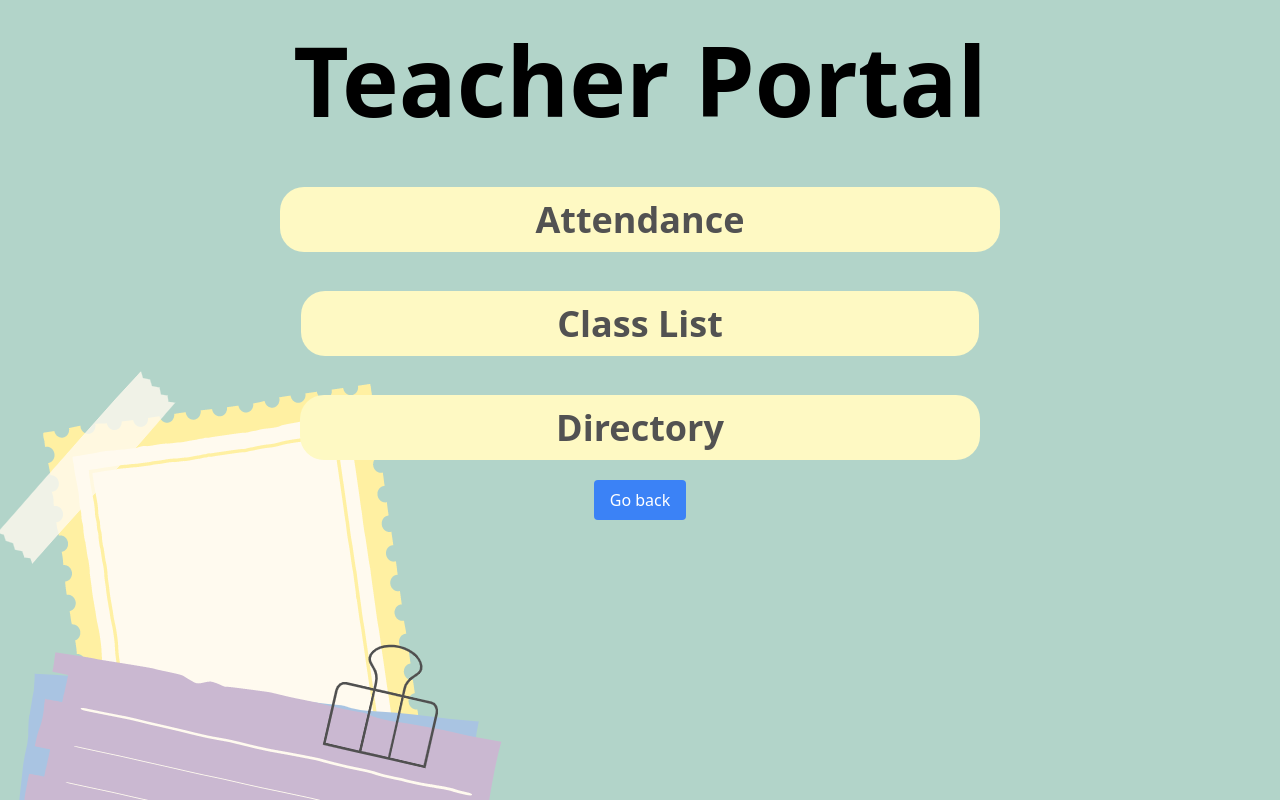
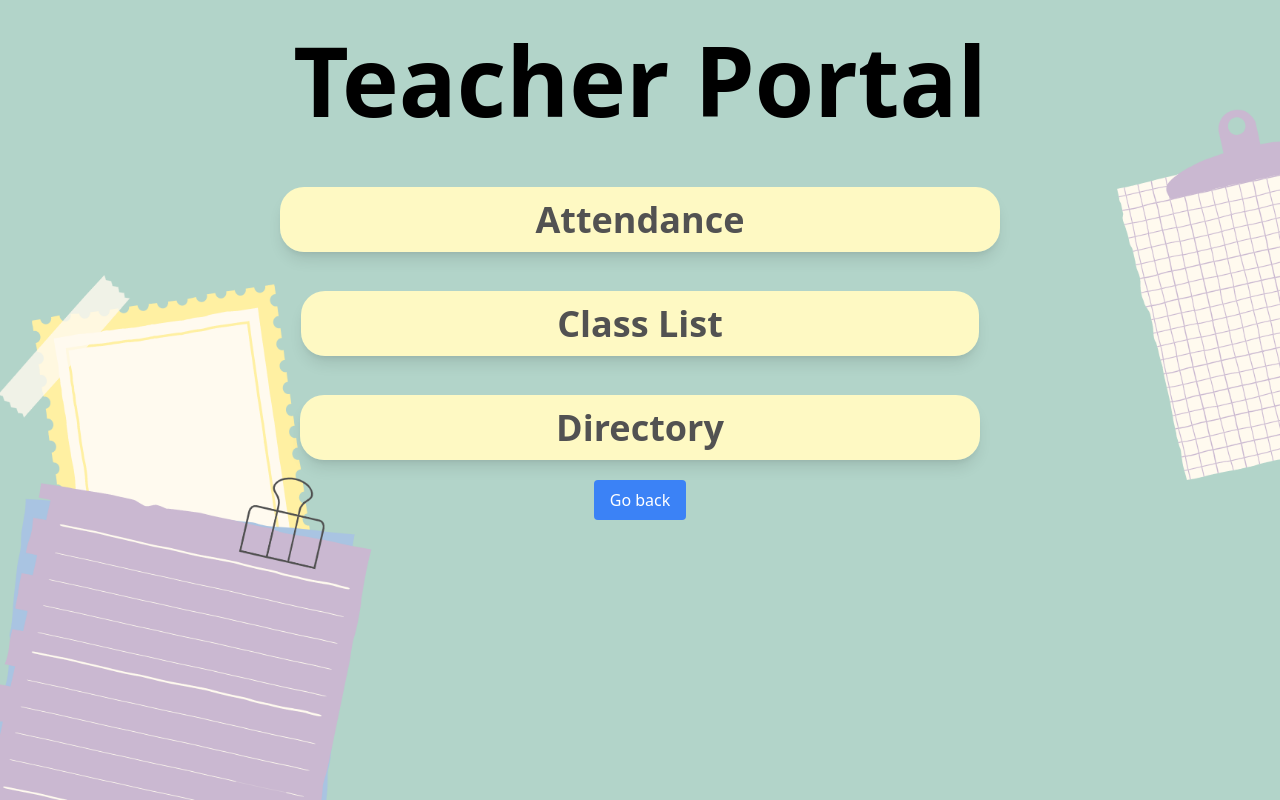
Before and after one commit to vianneyp72/glvn-website-1, a Next.js app: page /TeacherPortal in a window 1280 px wide. Built offline with nearby package versions, Linux system fonts and the light colour scheme.

Commit message:
Parent Portal setup

```diff
--- a/components/NavBarParents.js
+++ b/components/NavBarParents.js
@@ -5,7 +5,7 @@ import Image from 'next/image'
 function Navbar() {
   const { user } = useUser();
   return (
-    <nav className="flex justify-between items-center px-5 mx-10 my-2">
+    <nav className="flex justify-between items-center px-5 mx-10 py-2">
       <div>
         <Image
           src="/GLVN_Minimal_small.png"
--- a/pages/ParentPortal.js
+++ b/pages/ParentPortal.js
@@ -1,14 +1,24 @@
 import Link from 'next/link'
-import Image from "next/image";
-import Router from "next/client";
+import NavBarParents from "../components/NavBarParents";
+
 export default function ParentPortal () {
     return (
-        <>
-            <h1 className="flex justify-center">This is the parent portal very big funny (WIP)</h1>
-            <div className="flex py-8 px-8 flex flex-col items-center justify-between">
-                <Link href="/" className="rounded bg-blue-500 hover:bg-blue-600 text-white py-2 px-4">Go back</Link><br></br>
-                <Link href="/registration-page" className="rounded bg-blue-500 hover:bg-blue-600 text-white py-2 px-4">This is registration button!</Link>
+        <main className="bg-[url('/MultiPurposeBackground.png')] bg-cover h-screen w-screen">
+            <NavBarParents/>
+            <div>
+                <h1 className="flex py-8 px-8 flex-col items-center justify-between text-8xl font-bold">
+                    Parent Portal</h1><br/>
+                <ul className="mt-4 rounded-2xl text-4xl text-neutral-600 font-bold text-center space-y-24">
+                    <li><Link href="/registration-page" className="rounded-3xl bg-blue-200 hover:bg-blue-300 py-4 px-64 shadow-lg hover:shadow-2xl">
+                        Registration</Link></li>
+                    <li><Link href="/" className="rounded-3xl bg-blue-200 hover:bg-blue-300 py-4 px-60 shadow-lg hover:shadow-2xl">
+                        Absent Student</Link></li>
+                    <li><Link href="/" className="rounded-3xl bg-blue-200 hover:bg-blue-300 py-4 px-60 shadow-lg hover:shadow-2xl">
+                        Teacher Contact</Link></li>
+                    <li><Link href="/" className="rounded-3xl bg-blue-200 hover:bg-blue-300 py-4 px-52 shadow-lg hover:shadow-2xl">
+                        Schedule/Calendar</Link></li>
+                </ul>
             </div>
-        </>
+        </main>
     )
 }
--- a/pages/TeacherPortal.js
+++ b/pages/TeacherPortal.js
@@ -1,17 +1,22 @@
 import Link from 'next/link'
 export default function TeacherPortal () {
     return (
-        <main className="bg-[url('/TeacherPortalBackground.png')] h-screen w-screen">
+        <main className="bg-[url('/TeacherPortalBackground.png')] bg-cover h-screen w-screen">
             <div>
-                <h1 className="flex py-8 px-8 flex-col items-center justify-between text-8xl font-bold">Teacher Portal</h1><br></br>
+                <h1 className="flex py-8 px-8 flex-col items-center justify-between text-8xl font-bold">
+                    Teacher Portal</h1><br/>
                 <ul className="mt-4 rounded-2xl text-4xl text-neutral-600 font-bold text-center space-y-16">
-                    <li><Link href="/" className="rounded-3xl bg-yellow-100 hover:bg-yellow-200 py-2 px-64">Attendance</Link></li>
-                    <li><Link href="/" className="rounded-3xl bg-yellow-100 hover:bg-yellow-200 py-2 px-64">Class List</Link></li>
-                    <li><Link href="/" className="rounded-3xl bg-yellow-100 hover:bg-yellow-200 py-2 px-64">Directory</Link></li>
+                    <li><Link href="/" className="rounded-3xl bg-yellow-100 hover:bg-yellow-200 py-2 px-64 shadow-lg hover:shadow-2xl">
+                        Attendance</Link></li>
+                    <li><Link href="/" className="rounded-3xl bg-yellow-100 hover:bg-yellow-200 py-2 px-64 shadow-lg hover:shadow-2xl">
+                        Class List</Link></li>
+                    <li><Link href="/" className="rounded-3xl bg-yellow-100 hover:bg-yellow-200 py-2 px-64 shadow-lg hover:shadow-2xl">
+                        Directory</Link></li>
                 </ul>
             </div>
             <div className="flex py-8 px-8 flex flex-col items-center justify-between">
-                <Link href="/" className="rounded bg-blue-500 hover:bg-blue-600 text-white py-2 px-4">Go back</Link>
+                <Link href="/" className="rounded bg-blue-500 hover:bg-blue-600 text-white py-2 px-4">
+                    Go back</Link>
             </div>
         </main>
     )
```
Also changed, not shown: components/LandingPage.js (+11 -6 lines), public/MultiPurposeBackground.png (renamed from public/AttendanceBackground.png).
